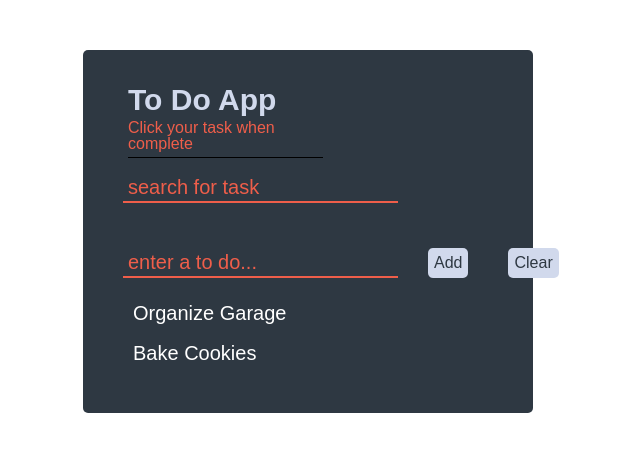
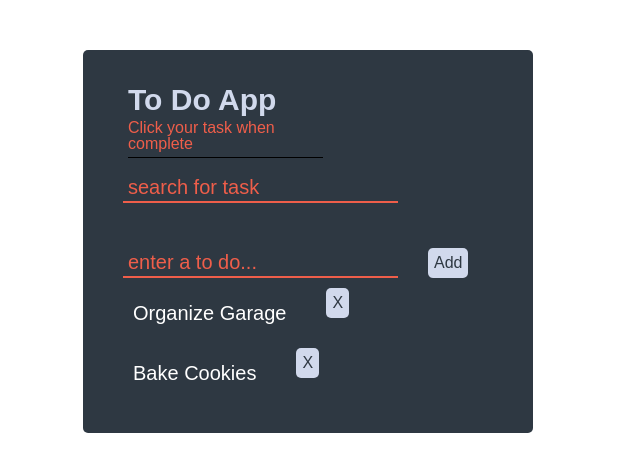
Before and after one commit to dislersd/ReactToDoApp, a React (Create React App) app: page / in a window 1280 px wide. Shown: the top 472 px of the page, without its empty margins (332-972 px from the left). Built offline with nearby package versions, Linux system fonts and the light colour scheme.

Commit message:
added font awesome to app

```diff
--- a/package.json
+++ b/package.json
@@ -3,6 +3,9 @@
   "version": "0.1.0",
   "private": true,
   "dependencies": {
+    "@fortawesome/fontawesome-svg-core": "^1.2.15",
+    "@fortawesome/free-solid-svg-icons": "^5.7.2",
+    "@fortawesome/react-fontawesome": "^0.1.4",
     "react": "^16.4.0",
     "react-dom": "^16.4.0",
     "react-scripts": "1.1.4"
--- a/src/components/TodoComponents/Todo.css
+++ b/src/components/TodoComponents/Todo.css
@@ -98,6 +98,10 @@
   border-bottom: 2px solid #EF5E4A;
 }
 
+ul {
+  display: flex;
+}
+
 li {
   font-size: 20px;
   margin: 20px;
--- a/src/components/TodoComponents/Todo.js
+++ b/src/components/TodoComponents/Todo.js
@@ -6,7 +6,13 @@
       <li
       className={`toDoItem ${props.toDo.completed ? "complete" : null}`}
       onClick={() => props.toggle(props.toDo.id)}
-      > {props.toDo.task} </li>
+      >
+       {props.toDo.task}
+      </li>
+      <button
+       className='clear-btn'
+       onClick={props.clearCompleted}
+       type="submit"> X </button>
     </ul>
 
   );
--- a/src/components/TodoComponents/TodoForm.js
+++ b/src/components/TodoComponents/TodoForm.js
@@ -43,7 +43,6 @@
 
         <div className="form-btns">
           <button className='add-btn' onClick={this.submitTask} type="submit"> Add </button>
-          <button className='clear-btn' onClick={this.props.clearCompleted} type="submit"> Clear </button>
         </div>
       </form>
     );
```
Also changed, not shown: 1 other file (tests, documents, lock files or other folders).
